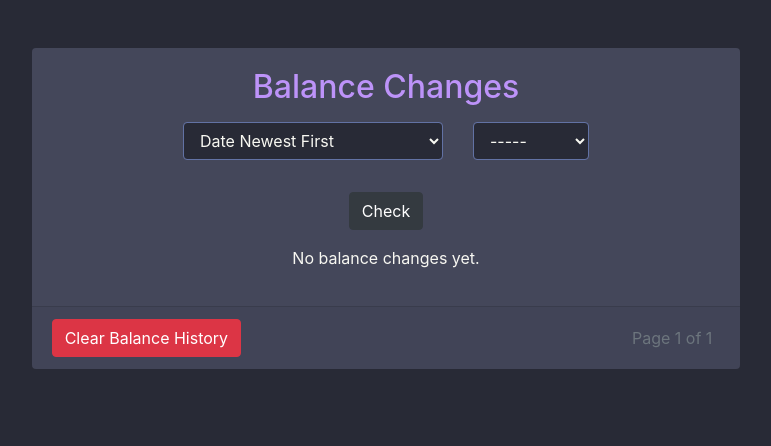
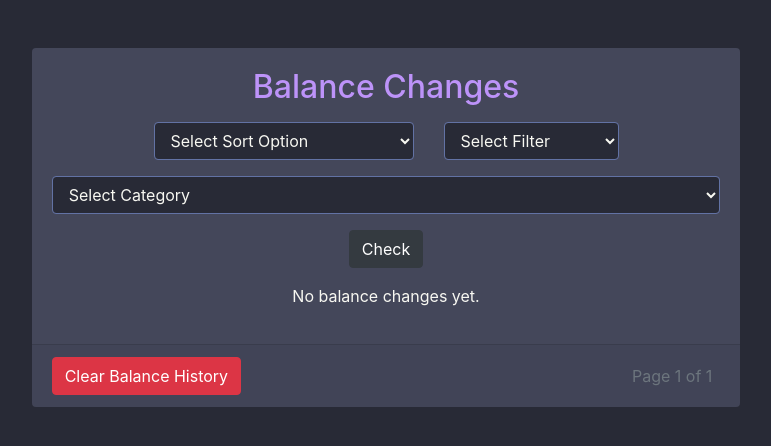
Before and after one commit to woobe-studio/HOME-BUDGET-WEB, a Django app: page /balance-changes/ in a window 1280 px wide. Shown: the part 92-538 px from the top of the page, without its empty margins (254-1025 px from the left). Run offline with Django 3.2, Linux system fonts and the light colour scheme; the visitor is signed in with stand-in values (Sample User, id 1); data comes from the database, SQL or seed files in the repository; some libraries are stand-ins or nearby versions.

Commit message:
fixed amount and category filter, added date filters

```diff
--- a/users/templates/users/balance_changes.html
+++ b/users/templates/users/balance_changes.html
@@ -13,6 +13,7 @@
                         <div class="form-group row justify-content-center">
                             <div class="col-auto">
                                 <select id="sort_by" name="sort_by" class="form-control">
+                                    <option value="SelectSort" {% if sort_by == 'SelectSort' %}selected{% endif %}>Select Sort Option</option>
                                     <option value="AscendingCost" {% if sort_by == 'AscendingCost' %}selected{% endif %}>Ascending Cost</option>
                                     <option value="DescendingCost" {% if sort_by == 'DescendingCost' %}selected{% endif %}>Descending Cost</option>
                                     <option value="DateOldestFirst" {% if sort_by == 'DateOldestFirst' %}selected{% endif %}>Date Oldest First</option>
@@ -23,19 +24,60 @@
                             </div>
                             <div class="col-auto">
                                 <select id="filter_by" name="filter_by" class="form-control">
-                                    <option value="None" {% if filter_by == 'None' %}selected{% endif %}>-----</option>
+                                    <option value="SelectFilter" {% if filter_by == 'SelectFilter' %}selected{% endif %}>Select Filter</option>
+                                    <option value="SelectAllFilters" {% if filter_by == 'SelectAllFilters' %}selected{% endif %}>Select All Filters</option>
                                     <option value="Category" {% if filter_by == 'Category' %}selected{% endif %}>Category</option>
+                                    <option value="AmountBetween" {% if filter_by == 'AmountBetween' %}selected{% endif %}>Amount between</option>
+                                    <option value="Date" {% if filter_by == 'Date' %}selected{% endif %}>Date</option>
                                 </select>
                             </div>
                         </div>
-                        <div class="form-group d-flex align-items-end">
+                        <div id="category-filter" class="form-group" style="display: {{ category_filter_display }};">
                             <div style="flex: 1;">
-                            <select class="form-control" id="category" name="selected_category" style="display: {% if filter_by != 'Category' %}none{% endif %}">
-                                <option value="">Select Category</option>
-                                {% for category in categories %}
-                                    <option value="{{ category.name }}" {% if selected_category == category.name %}selected{% endif %}>{{ category.name }}</option>
-                                {% endfor %}
+                                <select class="form-control" id="category" name="selected_category">
+                                    <option value="">Select Category</option>
+                                    {% for category in categories %}
+                                        <option value="{{ category.name }}" {% if selected_category == category.name %}selected{% endif %}>{{ category.name }}</option>
+                                    {% endfor %}
                                 </select>
+                            </div>
+                        </div>
+                        <div id="amount-filter" class="form-group"  style="display: {{ amount_filter_display }};">
+                            <div class="form-group row">
+                                <div class="col">
+                                    <input type="number" class="form-control" id="min_amount" name="min_amount" placeholder="Minimum Amount" value="{% if min_amount %}{{ min_amount }}{% endif %}">
+                                </div>
+                                <div class="col">
+                                    <input type="number" class="form-control" id="max_amount" name="max_amount" placeholder="Maximum Amount" value="{% if max_amount %}{{ max_amount }}{% endif %}">
+                                </div>
+                            </div>
+                        </div>
+                        <div id="date-filter" class="form-group"  style="display: {{ data_filter_display }};">
+                            <div class="form-group row">
+                                <div class="col">
+                                    <select class="form-control" id="year" name="year">
+                                        <option value="">Year</option>
+                                        {% for y in years %}
+                                            <option value="{{ y }}" {% if year == y|stringformat:"s" %}selected{% endif %}>{{ y }}</option>
+                                        {% endfor %}
+                                    </select>
+                                </div>
+                                <div class="col">
+                                    <select class="form-control" id="month" name="month">
+                                        <option value="">Month</option>
+                                        {% for m in months %}
+                                            <option value="{{ m }}" {% if month == m|stringformat:"s" %}selected{% endif %}>{{ m }}</option>
+                                        {% endfor %}
+                                    </select>
+                                </div>
+                                <div class="col">
+                                    <select class="form-control" id="day" name="day">
+                                        <option value="">Day</option>
+                                        {% for d in days %}
+                                            <option value="{{ d }}" {% if day == d|stringformat:"s" %}selected{% endif %}>{{ d }}</option>
+                                        {% endfor %}
+                                    </select>
+                                </div>
                             </div>
                         </div>
                         <div class="col-auto text-center">
@@ -69,10 +111,10 @@
                         </form>
                         <div>
                             {% if page_obj.has_previous %}
-                                <a href="?sort_by={{ sort_by }}&page={{ page_obj.previous_page_number }}&filter_by={{ filter_by }}&selected_category={{ selected_category }}" class="btn btn-dark">Previous</a>
+                                <a href="?sort_by={{ sort_by }}&page={{ page_obj.previous_page_number }}&filter_by={{ filter_by }}&selected_category={{ selected_category }}&min_amount={{ min_amount }}&max_amount={{ max_amount }}&year={{ year }}&month={{ month }}&day={{ day }}" class="btn btn-dark">Previous</a>
                             {% endif %}
                             {% if page_obj.has_next %}
-                                <a href="?sort_by={{ sort_by }}&page={{ page_obj.next_page_number }}&filter_by={{ filter_by }}&selected_category={{ selected_category }}" class="btn btn-dark">Next</a>
+                                <a href="?sort_by={{ sort_by }}&page={{ page_obj.next_page_number }}&filter_by={{ filter_by }}&selected_category={{ selected_category }}&min_amount={{ min_amount }}&max_amount={{ max_amount }}&year={{ year }}&month={{ month }}&day={{ day }}" class="btn btn-dark">Next</a>
                             {% endif %}
                             <span class="text-muted mx-2">Page {{ page_obj.number }} of {{ page_obj.paginator.num_pages }}</span>
                         </div>
@@ -84,11 +126,44 @@
 </div>
 <script>
     document.getElementById("filter_by").addEventListener("change", function() {
-        let categorySelection = document.getElementById("category");
+        let categorySelection = document.getElementById("category-filter");
+        let amountSelection = document.getElementById("amount-filter");
+        let dateSelection = document.getElementById("date-filter");
+
         if (this.value === "Category") {
             categorySelection.style.display = "block";
+            amountSelection.style.display = "none";
+            if (dateSelection.style.display === 'block')
+                dateSelection.style.display = "none";
+        } else if (this.value === "AmountBetween") {
+            if (categorySelection.style.display === 'block')
+                categorySelection.style.display = "block";
+            amountSelection.style.display = "block";
+            if (dateSelection.style.display === 'block')
+                dateSelection.style.display = "none";
+        } else if (this.value === "Date") {
+            if (categorySelection.style.display === 'block')
+                categorySelection.style.display = "block";
+            if (amountSelection.style.display === 'block')
+                amountSelection.style.display = "block";
+            dateSelection.style.display = "block";
+        } else if (this.value === "SelectFilter") {
+            categorySelection.style.display = "none";
+            amountSelection.style.display = "none";
+            dateSelection.style.display = "none";
+        } else if(this.value === 'SelectAllFilters') {
+            categorySelection.style.display = "block";
+            amountSelection.style.display = "block";
+            dateSelection.style.display = "block";
         } else {
             categorySelection.style.display = "none";
+            amountSelection.style.display = "none";
+            dateSelection.style.display = "none";
+        }
+    });
+    document.getElementById("clear-balance-form").addEventListener("submit", function(event) {
+        if (!confirm("Do you really want to clear the balance history?")) {
+            event.preventDefault();
         }
     });
 </script>
--- a/users/views.py
+++ b/users/views.py
@@ -1,4 +1,4 @@
-from decimal import Decimal
+from decimal import Decimal, InvalidOperation
 
 from django.core.paginator import Paginator
 from django.shortcuts import render, redirect, get_object_or_404
@@ -164,14 +164,36 @@ def balance_changes(request):
     sort_by = request.GET.get('sort_by')
     filter_by = request.GET.get('filter_by')
     selected_category = request.GET.get('selected_category')
+    min_amount = request.GET.get('min_amount')
+    max_amount = request.GET.get('max_amount')
 
-    sorted_changes = BalanceChange.objects
+    try:
+        min_amount = Decimal(min_amount) if min_amount else None
+    except (InvalidOperation, ValueError):
+        min_amount = None
 
-    if filter_by != 'None' and selected_category:
+    try:
+        max_amount = Decimal(max_amount) if max_amount else None
+    except (InvalidOperation, ValueError):
+        max_amount = None
+
+    sorted_changes = BalanceChange.objects.filter(profile=profile)
+
+    category_filter_display = "none"
+    amount_filter_display = "none"
+    data_filter_display = "none"
+    if selected_category != "Select Category":
+        category_filter_display = "block"
+
+    if selected_category and selected_category != "None":
         category = get_object_or_404(Category, name=selected_category)
         sorted_changes = sorted_changes.filter(category=category)
-    else:
-        filter_by = None
+    if min_amount is not None:
+        sorted_changes = sorted_changes.filter(amount__gte=min_amount)
+        amount_filter_display = 'block'
+    if max_amount is not None:
+        sorted_changes = sorted_changes.filter(amount__lte=max_amount)
+        amount_filter_display = 'block'
 
     if sort_by == 'AscendingCost':
         balance_changes = sorted_changes.order_by('amount')
@@ -187,18 +209,29 @@ def balance_changes(request):
         balance_changes = sorted_changes.order_by('-category__name')
     else:
         balance_changes = sorted_changes.order_by('-timestamp')
-        sort_by = 'DateNewestFirst'
+        sort_by = 'SelectSort'
 
     paginator = Paginator(balance_changes, 3)
     page_number = request.GET.get('page')
     page_obj = paginator.get_page(page_number)
 
     categories = sorted(profile.categories.all(), key=lambda c: c.name.lower())
-    return render(request, 'users/balance_changes.html', {'page_obj': page_obj, 'sort_by': sort_by, 'filter_by': filter_by, "selected_category": selected_category, 'categories': categories})
-
+    return render(request, 'users/balance_changes.html', {
+        'page_obj': page_obj,
+        'sort_by': sort_by,
+        'filter_by': filter_by,
+        'selected_category': selected_category,
+        'categories': categories,
+        'min_amount': min_amount,
+        'max_amount': max_amount,
+        'category_filter_display': category_filter_display,
+        'amount_filter_display': amount_filter_display,
+        'data_filter_display': data_filter_display
+    })
 
 @login_required
 def clear_balance_changes(request):
     profile = request.user.profile
     BalanceChange.objects.filter(profile=profile).delete()
+    messages.success(request, "All balance change history have been cleared.")
     return redirect('users-balance_changes')
```
